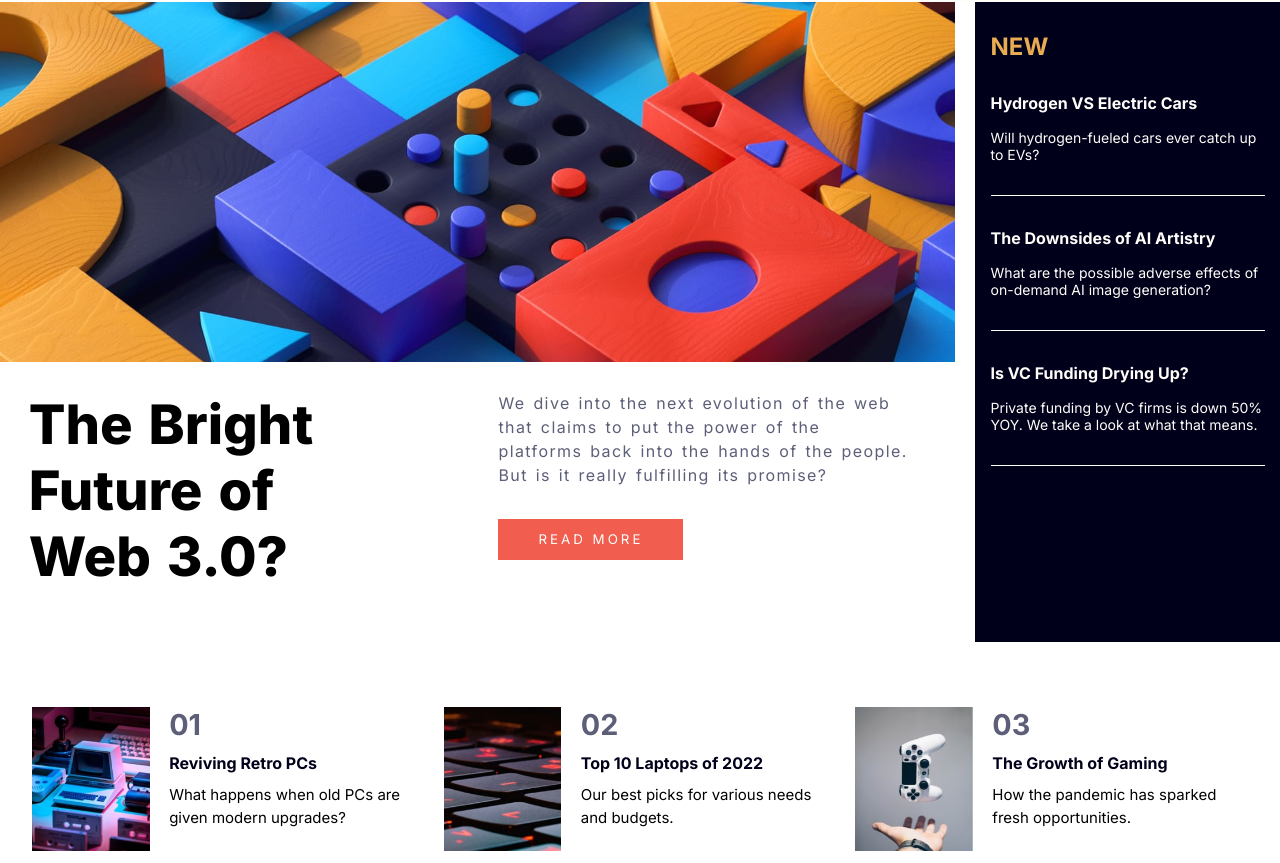
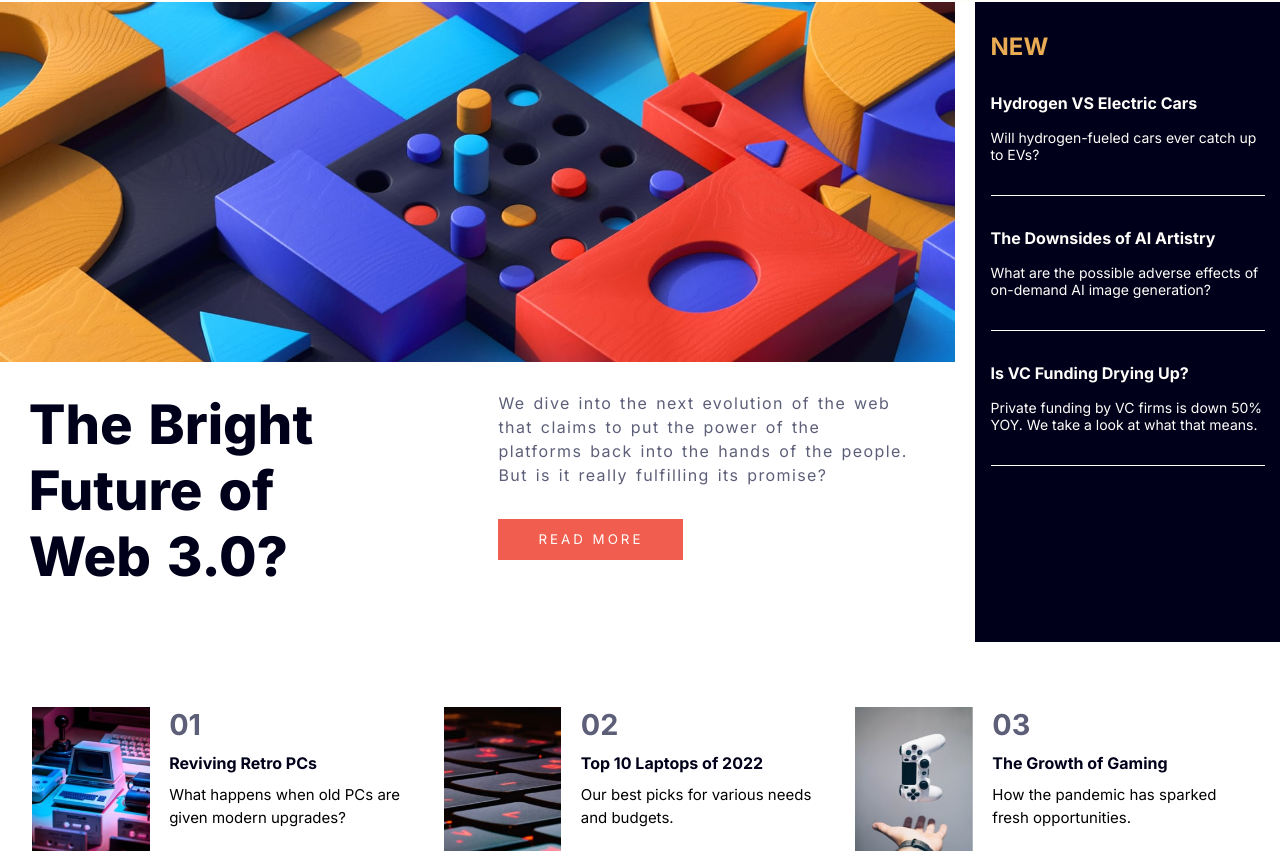
Before and after one commit to TheOnlyAbdull/web3-FP, a plain HTML site: page index.html in a window 1280 px wide. Shown: the part 58-921 px from the top of the page. Drawn offline with Linux system fonts and the light colour scheme.

Commit message:
final touches

```diff
--- a/css/main.css
+++ b/css/main.css
@@ -90,6 +90,7 @@ hr{
     font-size: 3.4rem;
     word-spacing: 4px;
     font-weight: 800;
+    color: hsl(240, 100%, 5%) ;
 }
 .sub-text-p{
     color: hsl(236, 13%, 42%);
```
Also changed, not shown: images/project screenshot.png (added), 2 other files.
